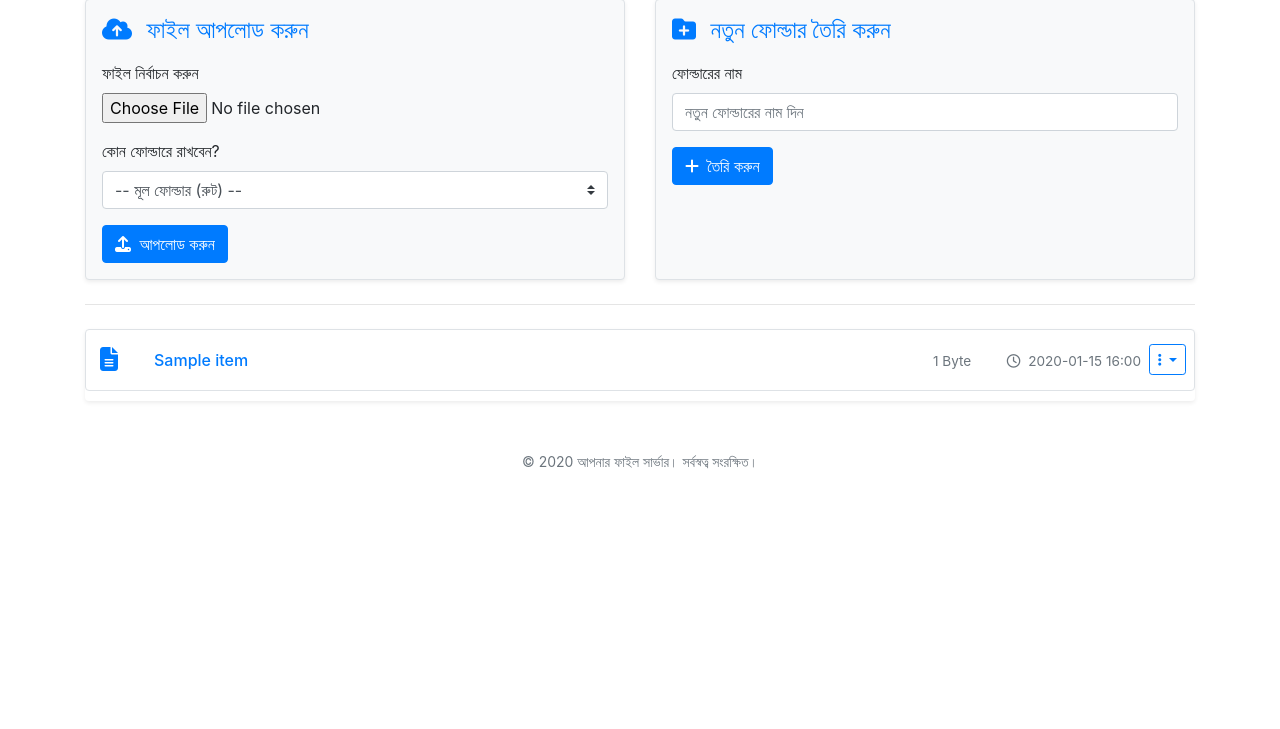
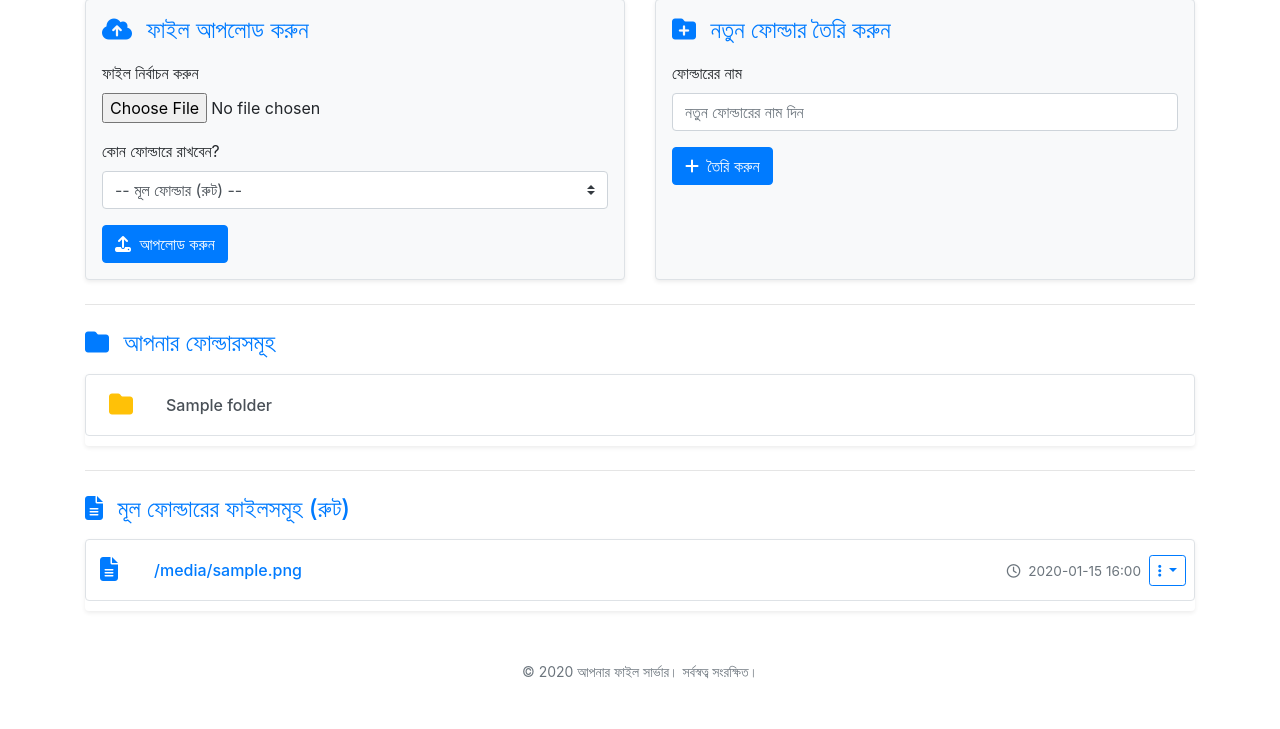
Before and after one commit to shahariarmahfuz/fantastic-fiesta, a Flask app: template templates/home.html in a window 1280 px wide. Shown: the part 71-800 px from the top of the page. Run offline with Flask 3, Linux system fonts and the light colour scheme; the template is opened without the code that fills it: most values are stand-ins (such as "Sample title", 1, 10 or a date in 2020).

Commit message:
Update home.html

```diff
--- a/templates/home.html
+++ b/templates/home.html
@@ -1,9 +1,9 @@
 {% extends 'base.html' %}
 
-{% block title %}ফাইল ব্রাউজার{% endblock %} {# Title changed slightly #}
+{% block title %}হোম - ফাইল সার্ভার{% endblock %}
 
 {% block content %}
-    {# আপলোড এবং ফোল্ডার তৈরির সেকশন আগের মতোই রাখা হলো, প্রয়োজন অনুযায়ী রাখতে বা বাদ দিতে পারেন #}
+    {# আপলোড এবং ফোল্ডার তৈরির সেকশন #}
     <div class="row mb-4">
         <div class="col-md-6 mb-3 mb-md-0">
              <div class="p-3 border rounded bg-light shadow-sm h-100">
@@ -41,140 +41,132 @@
     </div>
     <hr class="mb-4">
 
-    {# --- ফাইল ও ফোল্ডারের একত্রিত লিস্ট --- #}
-    {% if items %}
-        <div class="list-group mb-4 shadow-sm file-manager-list"> {# Added a class for potential specific styling #}
-            {% for item in items %}
-                {# Determine if it's a directory or file #}
-                {% if item.is_directory %}
-                    {# --- ফোল্ডার আইটেম --- #}
-                    <a href="{{ url_for('view_folder', folder_id=item.id) }}" class="list-group-item list-group-item-action">
-                         <span class="file-icon"><i class="fas fa-folder text-warning"></i></span> {# Folder icon #}
+    {# ফোল্ডার লিস্ট #}
+    <h4 class="text-primary mb-3"><i class="fas fa-folder mr-2"></i> আপনার ফোল্ডারসমূহ</h4>
+    {% if folders %}
+        <div class="list-group mb-4 shadow-sm">
+            {% for f in folders %}
+                <a href="{{ url_for('view_folder', folder_id=f.id) }}" class="list-group-item list-group-item-action">
+                     {# ফোল্ডারের জন্য নির্দিষ্ট আইকন #}
+                     <span class="file-icon"><i class="fas fa-folder text-warning"></i></span>
                      <div class="file-details justify-content-start">
-                             <span class="file-name font-weight-bold">{{ item.name }}</span> {# Bold folder names #}
+                         <span class="file-name">{{ f.name }}</span>
                      </div>
                      <div class="file-actions ml-2">
-                             {# ফোল্ডারের জন্য আলাদা ড্রপডাউন বা বাটন যোগ করা যেতে পারে #}
-                             {# Example:
-                             <div class="dropdown">
-                                <button class="btn btn-sm btn-outline-secondary dropdown-toggle" type="button" ... >
-                                    <i class="fas fa-ellipsis-v"></i>
-                                </button>
-                                <div class="dropdown-menu dropdown-menu-right">
-                                     <a class="dropdown-item" href="#">Rename</a>
-                                     <a class="dropdown-item text-danger" href="#">Delete</a>
-                                </div>
-                              </div>
-                              #}
                      </div>
                 </a>
+            {% endfor %}
+        </div>
     {% else %}
-                    {# --- ফাইল আইটেম --- #}
-                    <div class="list-group-item px-0 px-md-2"> {# Use div instead of <a> for non-clickable item background #}
-                        {# --- ইন্টেলিজেন্ট আইকন লজিক --- #}
-                        {% set icon_class = 'fa-file-alt' %} {# Default file icon #}
-                        {% set icon_color = '' %} {# Default color #}
+        <p class="text-muted">কোনো ফোল্ডার তৈরি করা হয়নি।</p>
+    {% endif %}
+    <hr class="mb-4">
 
-                        {% if item.mime_type %}
-                            {% if item.mime_type.startswith('image/') %}
+    {# রুটের ফাইলগুলো #}
+    <h4 class="text-primary mb-3"><i class="fas fa-file-alt mr-2"></i> মূল ফোল্ডারের ফাইলসমূহ (রুট)</h4>
+     {% if root_files %}
+        <ul class="list-group mb-4 shadow-sm">
+            {% for file in root_files %}
+            <li class="list-group-item px-0 px-md-2">
+
+                 {# --- আপডেটেড আইকন নির্ধারণের লজিক --- #}
+                 {% set icon_class = 'fa-file-alt' %} {# ডিফল্ট #}
+                 {% set icon_color_class = '' %} {# ডিফল্ট রঙ #}
+                 {% if file.mime_type %}
+                     {% if file.mime_type.startswith('image/') %}
                          {% set icon_class = 'fa-file-image' %}
-                                {% set icon_color = 'text-success' %}
-                            {% elif item.mime_type.startswith('video/') %}
+                         {% set icon_color_class = 'text-purple' %}
+                     {% elif file.mime_type.startswith('video/') %}
                          {% set icon_class = 'fa-file-video' %}
-                                {% set icon_color = 'text-info' %}
-                            {% elif item.mime_type.startswith('audio/') %}
+                         {% set icon_color_class = 'text-warning' %}
+                     {% elif file.mime_type.startswith('audio/') %}
                          {% set icon_class = 'fa-file-audio' %}
-                                {% set icon_color = 'text-warning' %}
-                            {% elif item.mime_type == 'application/pdf' %}
+                         {% set icon_color_class = 'text-info' %}
+                     {% elif file.mime_type == 'application/pdf' %}
                          {% set icon_class = 'fa-file-pdf' %}
-                                {% set icon_color = 'text-danger' %}
-                            {% elif item.mime_type == 'text/html' %}
-                                {% set icon_class = 'fa-html5' %} {# Specific HTML5 icon #}
-                                {% set icon_color = 'text-orange' %} {# Needs custom CSS for text-orange #}
-                             {% elif item.mime_type.startswith('text/') or item.mime_type in ['application/javascript', 'application/json', 'application/xml'] %}
-                                 {% set icon_class = 'fa-file-code' %} {# Code icon for text, js, json etc. #}
-                                 {% set icon_color = 'text-info' %}
-                             {% elif item.mime_type == 'application/vnd.android.package-archive' %}
-                                 {% set icon_class = 'fab fa-android' %} {# Android icon for APK #}
-                                 {% set icon_color = 'text-success' %}
-                             {% elif item.mime_type in ['application/msword', 'application/vnd.openxmlformats-officedocument.wordprocessingml.document'] %}
+                         {% set icon_color_class = 'text-danger' %}
+                     {% elif file.mime_type in ['application/msword', 'application/vnd.openxmlformats-officedocument.wordprocessingml.document'] %}
                          {% set icon_class = 'fa-file-word' %}
-                                 {% set icon_color = 'text-primary' %}
-                             {% elif item.mime_type in ['application/vnd.ms-excel', 'application/vnd.openxmlformats-officedocument.spreadsheetml.sheet'] %}
+                         {% set icon_color_class = 'text-primary' %}
+                     {% elif file.mime_type in ['application/vnd.ms-excel', 'application/vnd.openxmlformats-officedocument.spreadsheetml.sheet'] %}
                          {% set icon_class = 'fa-file-excel' %}
-                                 {% set icon_color = 'text-success' %}
-                             {% elif item.mime_type in ['application/vnd.ms-powerpoint', 'application/vnd.openxmlformats-officedocument.presentationml.presentation'] %}
+                         {% set icon_color_class = 'text-success' %}
+                     {% elif file.mime_type in ['application/vnd.ms-powerpoint', 'application/vnd.openxmlformats-officedocument.presentationml.presentation'] %}
                          {% set icon_class = 'fa-file-powerpoint' %}
-                                 {% set icon_color = 'text-warning' %}
-                             {% elif item.mime_type in ['application/zip', 'application/x-rar-compressed', 'application/x-7z-compressed', 'application/gzip', 'application/x-tar'] %}
+                         {% set icon_color_class = 'text-warning' %}
+                     {% elif file.mime_type in ['application/zip', 'application/x-rar-compressed', 'application/x-7z-compressed', 'application/gzip', 'application/x-tar'] %}
                          {% set icon_class = 'fa-file-archive' %}
-                                 {% set icon_color = 'text-secondary' %}
+                         {% set icon_color_class = 'text-secondary' %}
+                     {% elif file.mime_type == 'text/html' %}
+                         {% set icon_class = 'fa-html5' %}
+                         {% set icon_color_class = 'text-orange' %}
+                     {% elif file.mime_type in ['text/css', 'text/javascript', 'application/javascript', 'application/json', 'text/x-python', 'text/x-php', 'text/x-java-source', 'text/x-c'] or file.mime_type.endswith('+xml') %}
+                         {% set icon_class = 'fa-file-code' %}
+                         {% set icon_color_class = 'text-info' %}
+                     {% elif file.mime_type == 'application/vnd.android.package-archive' %}
+                         {% set icon_class = 'fa-android' %}
+                         {% set icon_color_class = 'text-success' %}
+                     {% elif file.mime_type.startswith('text/') %}
+                          {% set icon_class = 'fa-file-lines' %}
+                          {% set icon_color_class = 'text-secondary' %}
                      {% endif %}
                  {% endif %}
-                        <span class="file-icon"><i class="fas {{ icon_class }} {{ icon_color }}"></i></span>
+                 <span class="file-icon"><i class="fas {{ icon_class }} {{ icon_color_class }}"></i></span>
+                 {# --- আইকন নির্ধারণের লজিক শেষ --- #}
 
-                        {# ফাইল ডিটেইলস আগের মতোই #}
                  <div class="file-details">
-                            <a href="{{ url_for('view_file', file_id=item.id) }}" class="file-name" title="{{ item.name }}">
-                                 {{ item.name | truncate(50) }}
+                     <a href="{{ url_for('view_file', file_id=file.id) }}" class="file-name" title="{{ file.original_filename }}">
+                          {{ file.original_filename | truncate(50) }}
                      </a>
                      <div class="file-meta">
-                                {% if item.size %}
-                                <span class="file-size mr-3 d-none d-md-inline">{{ item.size | filesizeformat }}</span>
-                                {% endif %}
-                                {% if item.upload_time %}
-                                <span class="file-date text-muted"><i class="far fa-clock mr-1"></i> {{ item.upload_time | datetimeformat }}</span>
+                          {% if file.upload_time %}
+                             <span class="file-date text-muted"><i class="far fa-clock mr-1"></i> {{ file.upload_time | datetimeformat }}</span>
                           {% endif %}
                      </div>
                  </div>
 
-                        {# ফাইল অ্যাকশন ড্রপডাউন আগের মতোই #}
                 <div class="file-actions ml-2">
                     <div class="dropdown">
-                                <button class="btn btn-sm btn-outline-primary dropdown-toggle" type="button" id="dropdownMenuButton{{ item.id }}" data-toggle="dropdown" aria-expanded="false" aria-label="File options">
+                        <button class="btn btn-sm btn-outline-primary dropdown-toggle" type="button" id="dropdownMenuButton{{ file.id }}" data-toggle="dropdown" aria-expanded="false" aria-label="File options">
                             <i class="fas fa-ellipsis-v"></i>
                         </button>
-                                <div class="dropdown-menu dropdown-menu-right" aria-labelledby="dropdownMenuButton{{ item.id }}">
-                                    <a class="dropdown-item" href="{{ url_for('view_file', file_id=item.id) }}"><i class="fas fa-eye fa-fw mr-2"></i>দেখুন</a>
-                                    <a class="dropdown-item" href="{{ url_for('download_file', file_id=item.id) }}"><i class="fas fa-download fa-fw mr-2"></i>ডাউনলোড</a>
+                        <div class="dropdown-menu dropdown-menu-right" aria-labelledby="dropdownMenuButton{{ file.id }}">
+                            <a class="dropdown-item" href="{{ url_for('view_file', file_id=file.id) }}"><i class="fas fa-eye fa-fw mr-2"></i>দেখুন</a>
+                            <a class="dropdown-item" href="{{ url_for('download_file', file_id=file.id) }}"><i class="fas fa-download fa-fw mr-2"></i>ডাউনলোড</a>
                             <div class="dropdown-divider"></div>
-                                    <form method="post" action="{{ url_for('create_share_link', file_id=item.id) }}" class="dropdown-item p-0">
+                            <form method="post" action="{{ url_for('create_share_link', file_id=file.id) }}" class="dropdown-item p-0">
                                  <button type="submit" class="btn btn-link text-decoration-none text-body w-100 text-left pl-3"><i class="fas fa-share-alt fa-fw mr-2"></i>শেয়ার</button>
                              </form>
-                                    <button type="button" class="dropdown-item" data-toggle="modal" data-target="#moveModal{{ item.id }}"><i class="fas fa-arrows-alt-v fa-fw mr-2"></i>মুভ</button>
+                            <button type="button" class="dropdown-item" data-toggle="modal" data-target="#moveModal{{ file.id }}"><i class="fas fa-arrows-alt-v fa-fw mr-2"></i>মুভ</button>
                             <div class="dropdown-divider"></div>
-                                    <form method="post" action="{{ url_for('delete_file', file_id=item.id) }}" class="dropdown-item p-0" onsubmit="return confirm('আপনি কি নিশ্চিতভাবে এই ফাইলটি ট্র্যাশে পাঠাতে চান?');">
+                             <form method="post" action="{{ url_for('delete_file', file_id=file.id) }}" class="dropdown-item p-0" onsubmit="return confirm('আপনি কি নিশ্চিতভাবে এই ফাইলটি ট্র্যাশে পাঠাতে চান?');">
                                 <button type="submit" class="btn btn-link text-danger text-decoration-none w-100 text-left pl-3"><i class="fas fa-trash-alt fa-fw mr-2"></i>ডিলিট (ট্র্যাশ)</button>
                             </form>
                         </div>
                     </div>
-                        </div> {# /file-actions #}
-                    </div> {# /list-group-item (for file) #}
+                </div>{# /file-actions #}
+            </li>
 
-                    {# --- মুভ মডাল (ফাইলের জন্য) --- #}
-                    {# এই মডালটি আগের মতোই থাকবে, তবে নিশ্চিত করুন যে 'folders' ভেরিয়েবলটি এখনও পাস করা হচ্ছে #}
-                    <div class="modal fade" id="moveModal{{ item.id }}" tabindex="-1" aria-labelledby="moveModalLabel{{ item.id }}" aria-hidden="true">
+             {# --- Move Modal for this file --- #}
+            <div class="modal fade" id="moveModal{{ file.id }}" tabindex="-1" aria-labelledby="moveModalLabel{{ file.id }}" aria-hidden="true">
               <div class="modal-dialog modal-dialog-centered modal-sm">
                 <div class="modal-content">
-                                <form method="post" action="{{ url_for('move_file', file_id=item.id) }}">
+                  <form method="post" action="{{ url_for('move_file', file_id=file.id) }}">
                     <div class="modal-header">
-                                        <h5 class="modal-title text-primary" id="moveModalLabel{{ item.id }}"><i class="fas fa-arrows-alt-v mr-2"></i> ফাইল মুভ করুন</h5>
+                      <h5 class="modal-title text-primary" id="moveModalLabel{{ file.id }}"><i class="fas fa-arrows-alt-v mr-2"></i> ফাইল মুভ করুন</h5>
                       <button type="button" class="close" data-dismiss="modal" aria-label="Close"><span aria-hidden="true">&times;</span></button>
                     </div>
                     <div class="modal-body">
-                                        <p><small>ফাইল: {{ item.name | truncate(40)}}</small></p>
+                      <p><small>ফাইল: {{ file.original_filename | truncate(40)}}</small></p>
                       <div class="form-group">
-                                            <label for="target_folder_id{{ item.id }}">কোথায় মুভ করবেন?</label>
-                                            <select name="target_folder_id" id="target_folder_id{{ item.id }}" class="form-control custom-select" required>
+                          <label for="target_folder_id{{ file.id }}">কোথায় মুভ করবেন?</label>
+                          <select name="target_folder_id" id="target_folder_id{{ file.id }}" class="form-control custom-select" required>
                               {% if not folders %}
                                 <option value="" disabled selected>কোনো ফোল্ডার নেই</option>
                               {% else %}
                                  <option value="" disabled selected>-- ফোল্ডার নির্বাচন করুন --</option>
                                  {% for f in folders %}
-                                                        {# Ensure a file cannot be moved to the folder it's already in - Requires current_folder_id passed from backend #}
-                                                        {# {% if f.id != current_folder_id %} #}
                                      <option value="{{ f.id }}">{{ f.name }}</option>
-                                                        {# {% endif %} #}
                                  {% endfor %}
                               {% endif %}
                           </select>
@@ -190,32 +182,13 @@
             </div>
             {# --- End Move Modal --- #}
 
-                {% endif %} {# End if item.is_directory #}
-            {% endfor %} {# End items loop #}
-        </div> {# /list-group #}
+            {% endfor %} {# End file loop #}
+        </ul>{# /list-group #}
     {% else %}
-        {# একত্রিত লিস্ট খালি থাকলে এই বার্তা দেখানো হবে #}
         <div class="text-center p-5 my-4 bg-light rounded">
-          <i class="fas fa-folder-open fa-3x mb-3 text-muted"></i>
-          <p class="lead text-muted">এই ফোল্ডারটি খালি।</p>
-          <p>ফাইল আপলোড করুন অথবা নতুন ফোল্ডার তৈরি করুন।</p>
+          <i class="fas fa-box-open fa-3x mb-3 text-muted"></i>
+          <p class="lead text-muted">মূল ফোল্ডারে (রুটে) কোনো ফাইল আপলোড করা হয়নি।</p>
         </div>
-    {% endif %} {# End if items #}
+    {% endif %} {# End if root_files #}
 
 {% endblock %}
-
-{% block scripts %}
-    {{ super() }} {# Include base scripts #}
-    {# Add specific scripts if needed, e.g., for modal focus #}
-    <script>
-        // Autofocus on move modal input when shown (if select is the first focusable)
-        $('.modal').on('shown.bs.modal', function () {
-             $(this).find('select:first').focus();
-         });
-         // Add custom CSS for text-orange if not defined in base.html or main CSS
-         // Example:
-         // const style = document.createElement('style');
-         // style.innerHTML = '.text-orange { color: orange !important; }';
-         // document.head.appendChild(style);
-    </script>
-{% endblock %}
```
Lines whose indentation alone changed are shown as unchanged.
